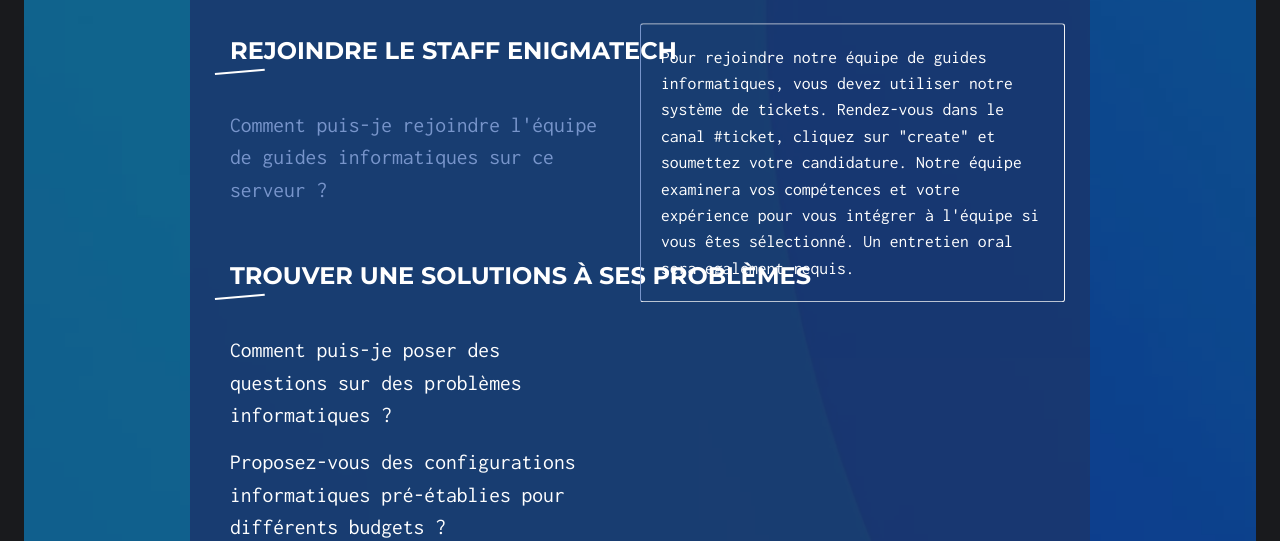
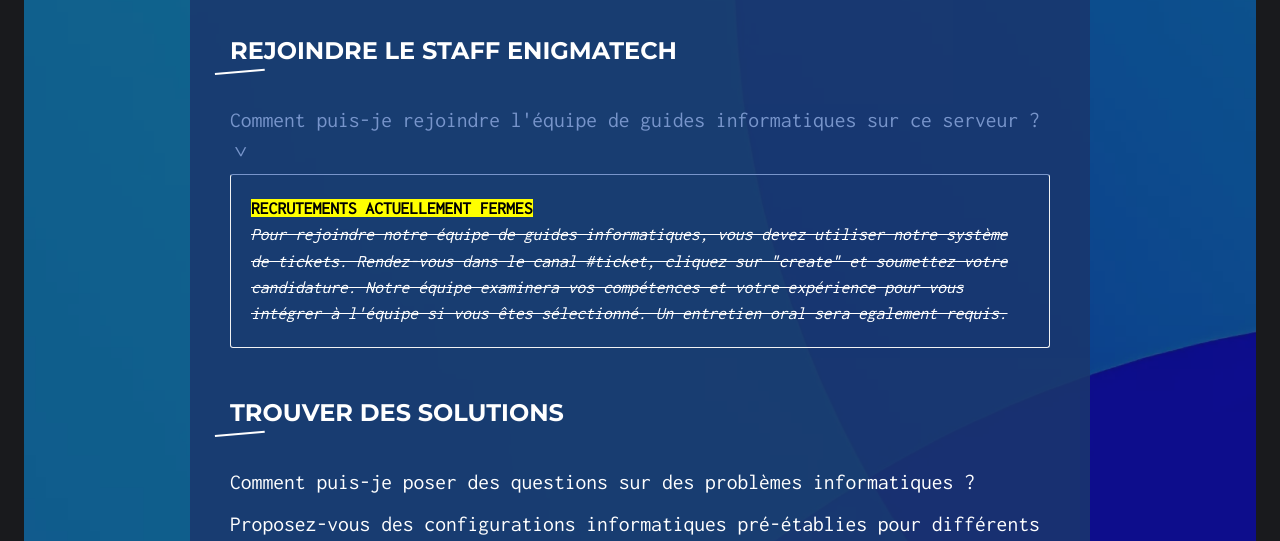
Before and after one commit to Discord-EnigmaTech/FAQ, a plain HTML site: page index.html in a window 1280 px wide. Shown: the part 259-800 px from the top of the page. Drawn offline with nearby package versions, Linux system fonts and the light colour scheme.

Commit message:
UI fixes and updates

```diff
--- a/css + js/styles.css
+++ b/css + js/styles.css
@@ -271,7 +271,7 @@
   border-top: 1px solid #7895CB;
   padding: 20px;
 }
-@media (min-width: 780px) {
+@media (min-width: 1400px) {
   .c-faqs {
       position: relative;
       margin-left: auto;
--- a/index.html
+++ b/index.html
@@ -43,12 +43,12 @@
           <ul class="c-faqs">
             <li class="c-faq c-faq--active">
               <span class="c-faq__title">Comment puis-je rejoindre l'équipe de guides informatiques sur ce serveur ?</span>
-              <div class="c-faq__answer">Pour rejoindre notre équipe de guides informatiques, vous devez utiliser notre système de tickets. Rendez-vous dans le canal #ticket, cliquez sur "create" et soumettez votre candidature. Notre équipe examinera vos compétences et votre expérience pour vous intégrer à l'équipe si vous êtes sélectionné. Un entretien oral sera egalement requis.</div>
+              <div class="c-faq__answer"><strong><mark>RECRUTEMENTS ACTUELLEMENT FERMES</mark></strong> <br> <del><i>Pour rejoindre notre équipe de guides informatiques, vous devez utiliser notre système de tickets. Rendez-vous dans le canal #ticket, cliquez sur "create" et soumettez votre candidature. Notre équipe examinera vos compétences et votre expérience pour vous intégrer à l'équipe si vous êtes sélectionné. Un entretien oral sera egalement requis.</i></del></div>
             </li>
           </ul>
 
           <!-- Section 2 : Poser des questions sur des problèmes informatiques -->
-          <h2 class="c-faqs__headline">Trouver une solutions à ses problèmes</h2>
+          <h2 class="c-faqs__headline">Trouver des solutions</h2>
           <ul class="c-faqs">
             <li class="c-faq">
               <span class="c-faq__title">Comment puis-je poser des questions sur des problèmes informatiques ?</span>
```
